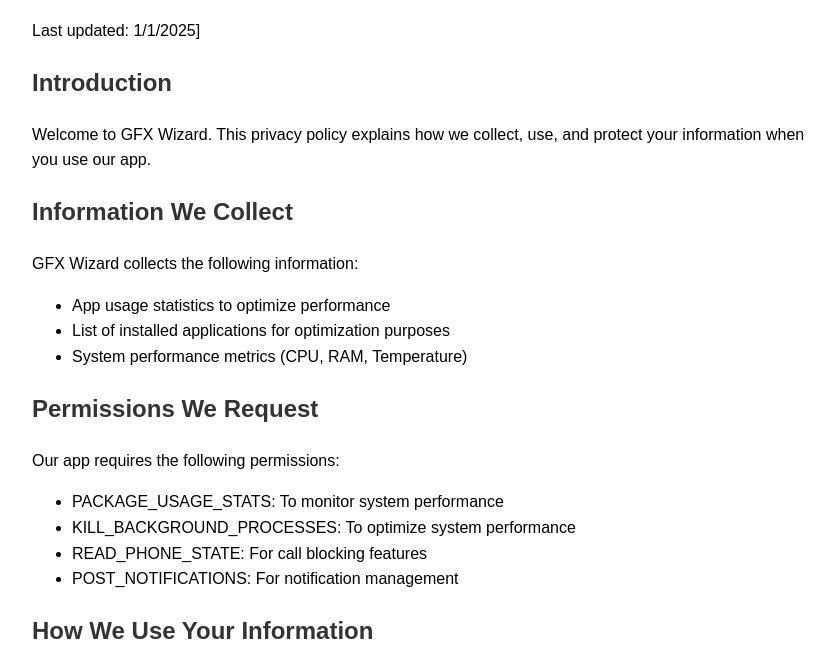
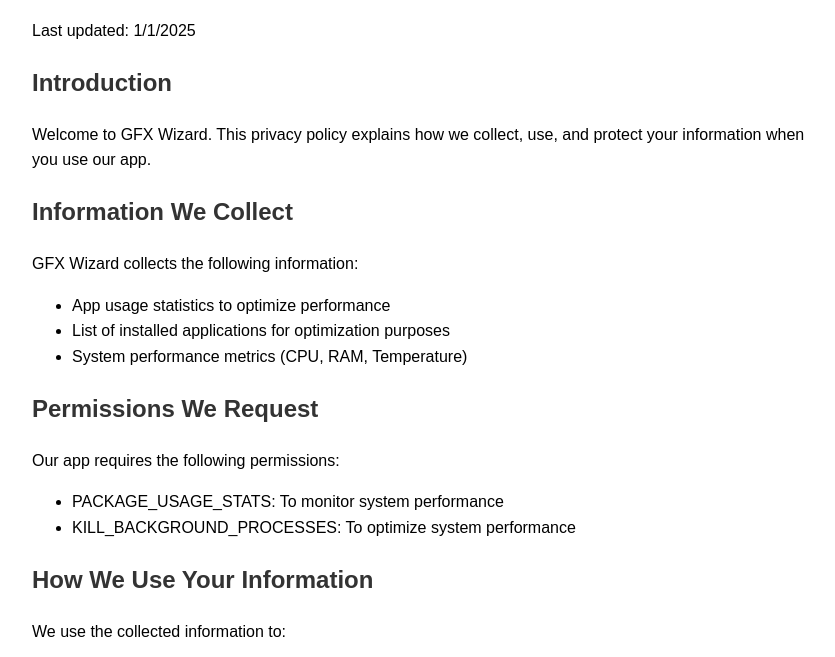
Before and after one commit to ishanvijayk/GFXWIZARD, a plain HTML site: page index.html in a window 1280 px wide. Shown: the part 96-753 px from the top of the page, without its empty margins (208-1043 px from the left). Drawn offline with Linux system fonts and the light colour scheme.

Commit message:
Update index.html

```diff
--- a/index.html
+++ b/index.html
@@ -17,7 +17,7 @@
 </head>
 <body>
     <h1>Privacy Policy for GFX Wizard</h1>
-    <p>Last updated: 1/1/2025]</p>
+    <p>Last updated: 1/1/2025</p>
 
     <h2>Introduction</h2>
     <p>Welcome to GFX Wizard. This privacy policy explains how we collect, use, and protect your information when you use our app.</p>
@@ -35,8 +35,6 @@
     <ul>
         <li>PACKAGE_USAGE_STATS: To monitor system performance</li>
         <li>KILL_BACKGROUND_PROCESSES: To optimize system performance</li>
-        <li>READ_PHONE_STATE: For call blocking features</li>
-        <li>POST_NOTIFICATIONS: For notification management</li>
     </ul>
 
     <h2>How We Use Your Information</h2>
```
